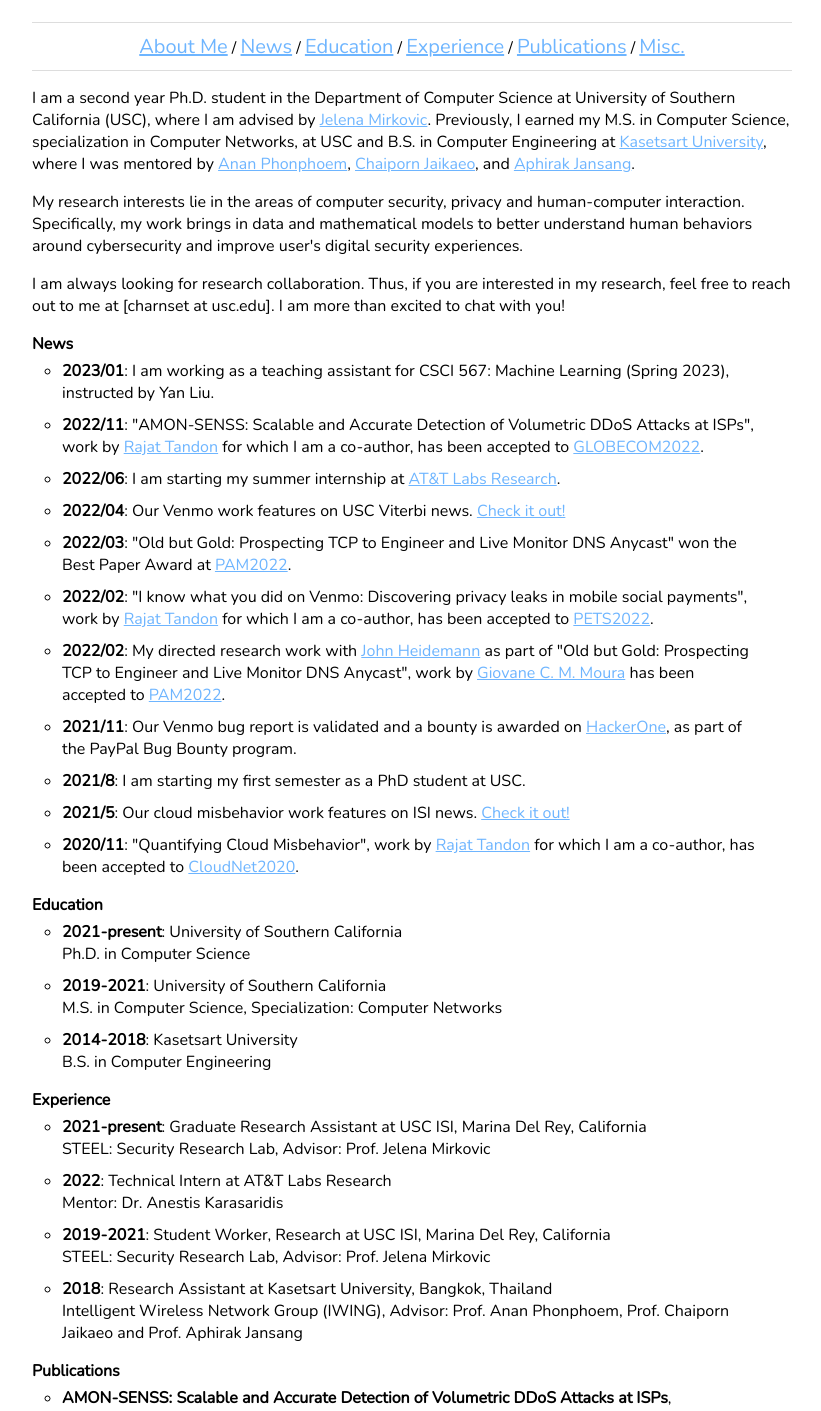
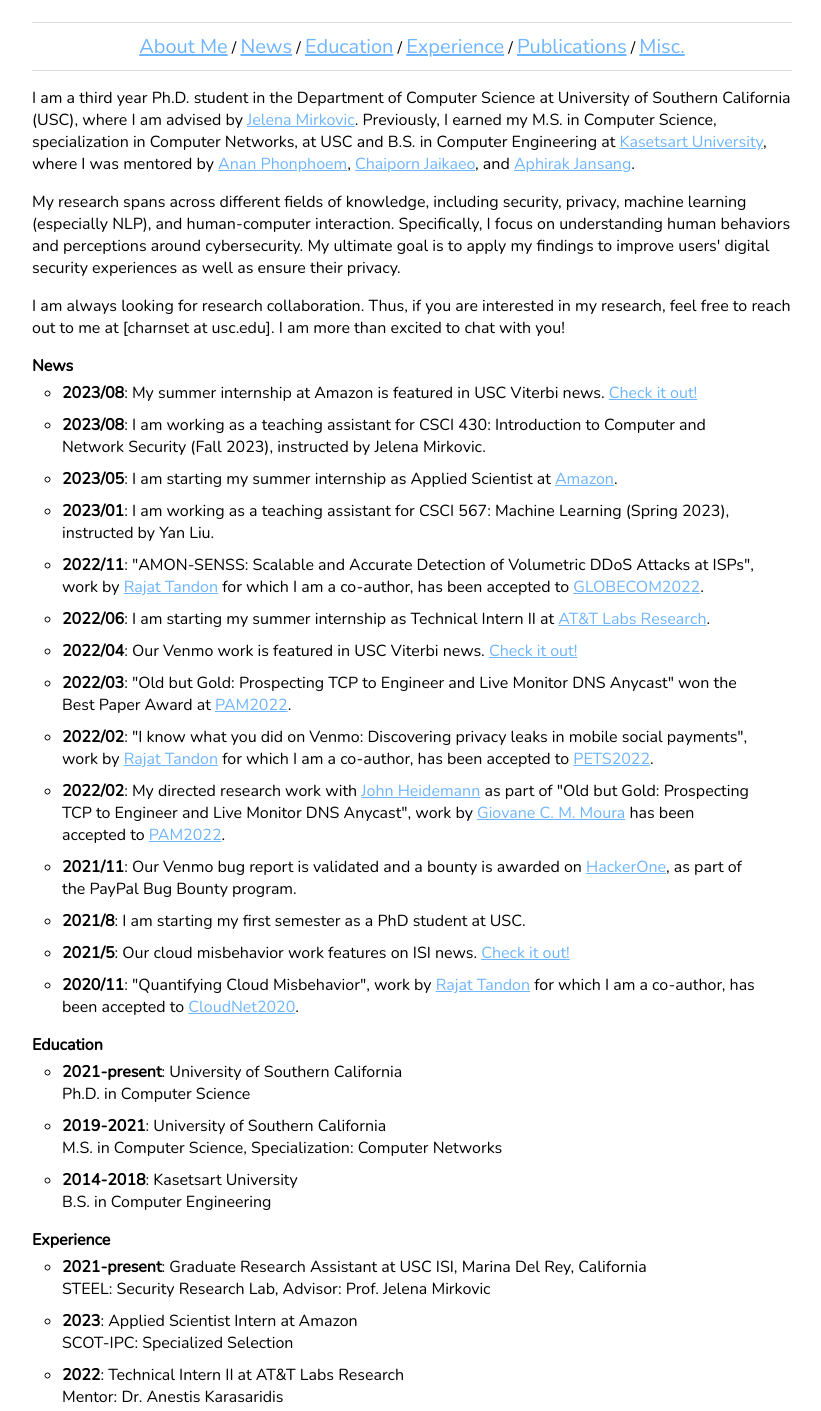
Before and after one commit to charnset/profile, an Angular app: page / in a window 1280 px wide. Shown: the part 235-1646 px from the top of the page, without its empty margins (228-1049 px from the left). Built offline with nearby package versions, Linux system fonts and the light colour scheme.

Commit message:
post summer internship 2023 update

```diff
--- a/src/app/app.component.html
+++ b/src/app/app.component.html
@@ -17,5 +17,5 @@
 <app-misc id="misc"></app-misc>
 
 <div class="footnote">
-Last update: 2023/01
+Last update: 2023/09
 </div>
--- a/src/app/components/about-me/about-me.component.html
+++ b/src/app/components/about-me/about-me.component.html
@@ -1,10 +1,10 @@
 <div class="about-me">
   <div class="info">
   <p>
-  I am a second year Ph.D. student in the Department of Computer Science at University of Southern California (USC), where I am advised by <a href="https://www.isi.edu/~mirkovic/" target="_blank">Jelena Mirkovic</a>. Previously, I earned my M.S. in Computer Science, specialization in Computer Networks, at USC and B.S. in Computer Engineering at <a href="https://www.cpe.ku.ac.th/?lang=en" target="_blank">Kasetsart University</a>, where I was mentored by <a href="https://www.cpe.ku.ac.th/?page_id=1996" target="_blank">Anan Phonphoem</a>,  <a href="https://www.cpe.ku.ac.th/?page_id=1928" target="_blank">Chaiporn Jaikaeo</a>, and <a href="https://www.cpe.ku.ac.th/?page_id=1998" target="_blank">Aphirak Jansang</a>.
+  I am a third year Ph.D. student in the Department of Computer Science at University of Southern California (USC), where I am advised by <a href="https://www.isi.edu/~mirkovic/" target="_blank">Jelena Mirkovic</a>. Previously, I earned my M.S. in Computer Science, specialization in Computer Networks, at USC and B.S. in Computer Engineering at <a href="https://www.cpe.ku.ac.th/?lang=en" target="_blank">Kasetsart University</a>, where I was mentored by <a href="https://www.cpe.ku.ac.th/?page_id=1996" target="_blank">Anan Phonphoem</a>,  <a href="https://www.cpe.ku.ac.th/?page_id=1928" target="_blank">Chaiporn Jaikaeo</a>, and <a href="https://www.cpe.ku.ac.th/?page_id=1998" target="_blank">Aphirak Jansang</a>.
   </p>
   <p>
-My research interests lie in the areas of computer security, privacy and human-computer interaction. Specifically, my work brings in data and mathematical models to better understand human behaviors around cybersecurity and improve user's digital security experiences.
+  My research spans across different fields of knowledge, including security, privacy, machine learning (especially NLP), and human-computer interaction. Specifically, I focus on understanding human behaviors and perceptions around cybersecurity. My ultimate goal is to apply my findings to improve users' digital security experiences as well as ensure their privacy.
   </p>
   <p>
 I am always looking for research collaboration. Thus, if you are interested in my research, feel free to reach out to me at [charnset at usc.edu]. I am more than excited to chat with you!
--- a/src/app/components/experience/experience.component.html
+++ b/src/app/components/experience/experience.component.html
@@ -3,7 +3,9 @@
     <ul class="info">
       <li><span class="year">2021-present</span>: Graduate Research Assistant at USC ISI, Marina Del Rey, California</li>
       <span class="lab">STEEL: Security Research Lab, Advisor: Prof. Jelena Mirkovic</span>
-      <li><span class="year">2022</span>: Technical Intern at AT&T Labs Research</li>
+      <li><span class="year">2023</span>: Applied Scientist Intern at Amazon</li>
+      <span class="lab">SCOT-IPC: Specialized Selection</span>
+      <li><span class="year">2022</span>: Technical Intern II at AT&T Labs Research</li>
       <span class="lab">Mentor: Dr. Anestis Karasaridis</span>
       <li><span class="year">2019-2021</span>: Student Worker, Research at USC ISI, Marina Del Rey, California</li>
       <span class="lab">STEEL: Security Research Lab, Advisor: Prof. Jelena Mirkovic</span>
--- a/src/app/components/news/news.component.html
+++ b/src/app/components/news/news.component.html
@@ -1,10 +1,13 @@
 <div class="news">
   <h4 class="header">News</h4>
     <ul class="info">
+      <li><span class="date">2023/08</span>: My summer internship at Amazon is featured in USC Viterbi news. <a href="https://viterbischool.usc.edu/news/2023/08/isi-ph-d-students-connect-academic-learning-with-summer-internships/" target="_blank">Check it out!</a></li>
+      <li><span class="date">2023/08</span>: I am working as a teaching assistant for CSCI 430: Introduction to Computer and Network Security (Fall 2023), instructed by Jelena Mirkovic.</li>
+      <li><span class="date">2023/05</span>: I am starting my summer internship as Applied Scientist at <a href="https://www.amazon.science/search" target="_blank">Amazon</a>.</li>
       <li><span class="date">2023/01</span>: I am working as a teaching assistant for CSCI 567: Machine Learning (Spring 2023), instructed by Yan Liu.</li>
       <li><span class="date">2022/11</span>: "AMON-SENSS: Scalable and Accurate Detection of Volumetric DDoS Attacks at ISPs", work by <a href="https://steel.isi.edu/members/rajattan/" target="_blank">Rajat Tandon</a> for which I am a co-author, has been accepted to <a href="https://globecom2022.ieee-globecom.org/" target="_blank">GLOBECOM2022</a>.</li>
-      <li><span class="date">2022/06</span>: I am starting my summer internship at <a href="https://about.att.com/sites/labs_research" target="_blank">AT&T Labs Research</a>.</li>
-      <li><span class="date">2022/04</span>: Our Venmo work features on USC Viterbi news. <a href="https://viterbischool.usc.edu/news/2022/04/i-know-what-you-did-on-venmo/" target="_blank">Check it out!</a></li>
+      <li><span class="date">2022/06</span>: I am starting my summer internship as Technical Intern II at <a href="https://about.att.com/sites/labs_research" target="_blank">AT&T Labs Research</a>.</li>
+      <li><span class="date">2022/04</span>: Our Venmo work is featured in USC Viterbi news. <a href="https://viterbischool.usc.edu/news/2022/04/i-know-what-you-did-on-venmo/" target="_blank">Check it out!</a></li>
       <li><span class="date">2022/03</span>: "Old but Gold: Prospecting TCP to Engineer and Live Monitor DNS Anycast" won the Best Paper Award at <a href="https://pam2022.nl/" target="_blank">PAM2022</a>.</li>
       <li><span class="date">2022/02</span>: "I know what you did on Venmo: Discovering privacy leaks in mobile social payments", work by <a href="https://steel.isi.edu/members/rajattan/" target="_blank">Rajat Tandon</a> for which I am a co-author, has been accepted to <a href="https://petsymposium.org/2022/paperlist.php">PETS2022</a>.</li>
       <li><span class="date">2022/02</span>: My directed research work with <a href="https://ant.isi.edu/~johnh/index.html" target="_blank">John Heidemann</a> as part of "Old but Gold: Prospecting TCP to Engineer and Live Monitor DNS Anycast", work by <a href="http://giovane-moura.nl/" target="_blank">Giovane C. M. Moura</a> has been accepted to <a href="https://pam2022.nl/accepted/" target="_blank">PAM2022</a>.</li>
--- a/src/app/components/profile-card/profile-card.component.html
+++ b/src/app/components/profile-card/profile-card.component.html
@@ -8,6 +8,6 @@
     <div class="link"><a href="mailto:charnset@usc.edu">Email</a><fa-icon class="icon" [icon]="faEnvelope"></fa-icon></div>
     <div class="link"><a href="https://www.linkedin.com/in/pithayuth-charnsethikul-0264041a6/" target="_blank">Linkedin</a><fa-icon class="icon" [icon]="faLinkedin"></fa-icon></div>
     <div class="link"><a href="https://github.com/charnset" target="_blank">Github</a><fa-icon class="icon" [icon]="faGithub"></fa-icon></div>
-    <div class="link"><a href="../../assets/January_23_2023_Pithayuth_PhD_CV.pdf" target="_blank">Resume</a><fa-icon class="icon" [icon]="faFile"></fa-icon></div>
+    <div class="link"><a href="../../assets/Sep_1_2023_Pithayuth_PhD_CV.pdf" target="_blank">Resume</a><fa-icon class="icon" [icon]="faFile"></fa-icon></div>
   </div>
 </div>
```
Also changed, not shown: 2 other files (tests, documents, lock files or other folders).
